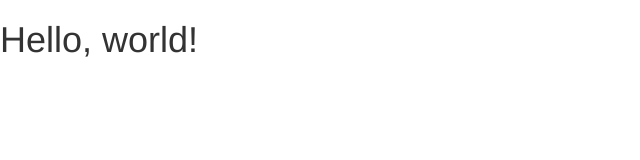
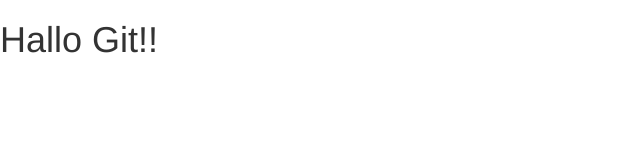
Before and after one commit to seschreier/meineWebseite-1, a plain HTML site: page index.html in a window 1280 px wide. Shown: the whole page, without its empty margins (0-640 px from the left). Drawn offline with nearby package versions, Linux system fonts and the light colour scheme.

Commit message:
Titel und Überschrift angepasst.

```diff
--- a/index.html
+++ b/index.html
@@ -4,12 +4,12 @@
 		<meta charset="utf-8">
 		<meta http-equiv="X-UA-Compatible" content="IE=edge">
 		<meta name="viewport" content="width=device-width, initial-scale=1">
-		<title>Hello, world!</title>
+		<title>Meine Webseite mit Git!</title>
 		<!-- Bootstrap -->
 		<link href="css/bootstrap.min.css" rel="stylesheet">
 	</head>
 	<body>
-		<h1>Hello, world!</h1>
+		<h1>Hallo Git!!</h1>
 		<script src="https://ajax.googleapis.com/ajax/libs/jquery/1.11.1/jquery.min.js"></script>
 		<script src="js/bootstrap.min.js"></script>
 	</body>
```
